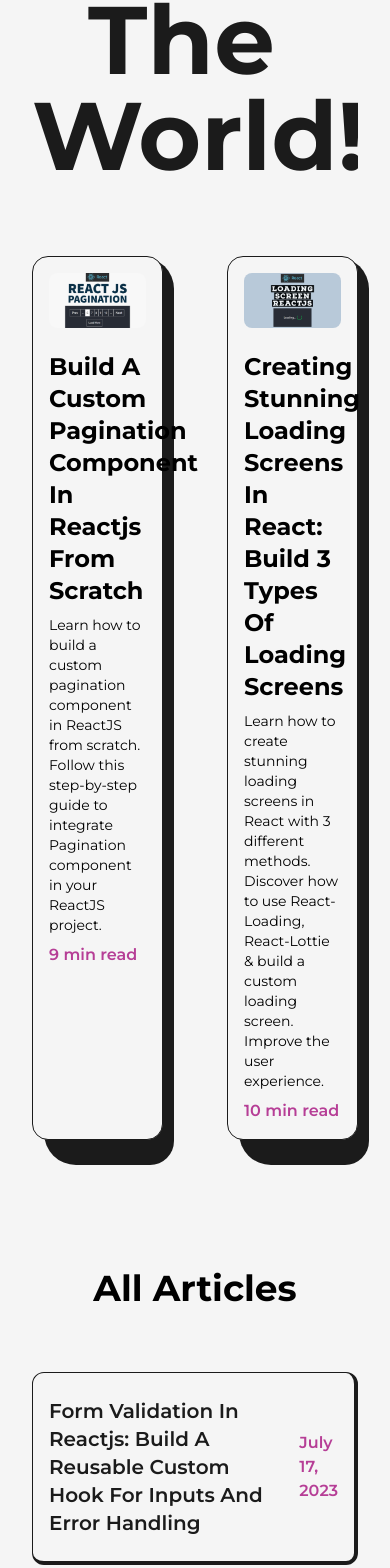
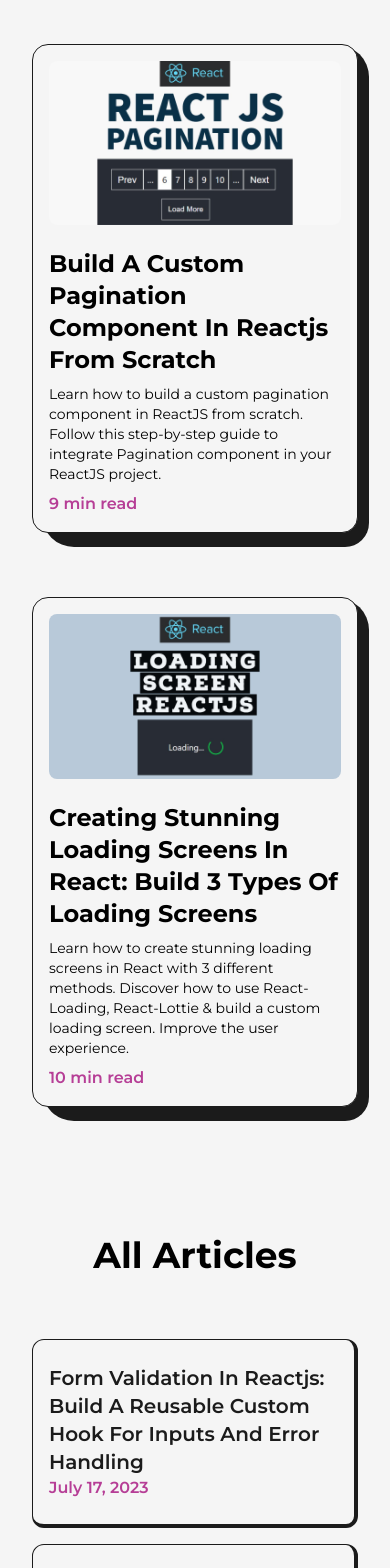
Before and after one commit to mainerprenuer/portfolio_v2, a Next.js app: page /articles in a window 390 px wide. Shown: the part 410-1978 px from the top of the page. Built offline with nearby package versions, Linux system fonts and the light colour scheme.

Commit message:
Added responsiveness to the article page and hide all articles image on hover

```diff
--- a/src/components/HireMe.js
+++ b/src/components/HireMe.js
@@ -6,6 +6,7 @@ const HireMe = () => {
   return (
     <div className='fixed left-4 bottom-4
     flex items-center justify-center overflow-hidden md:right-8 md:left-auto md:top-0 md:bottom-auto md:absolute
+    sm:right-0
     '>
         <div className='w-48 md:w-24 h-auto flex items-center justify-center relative'>
             <CircularText className={"fill-dark dark:fill-light animate-spin-slow"} />
--- a/src/pages/articles.js
+++ b/src/pages/articles.js
@@ -46,7 +46,7 @@ const MovingImg = ({title, img, link}) => {
                 whileInView={{opacity:1, transition:{duration:0.2}}}
 
 
-                ref={imgRef} src={img} alt={title} className='z-10 w-96 h-auto hidden absolute rounded-lg'/>
+                ref={imgRef} src={img} alt={title} className='z-10 w-96 h-auto hidden absolute rounded-lg md:!hidden'/>
             </Link>
     )
 }
@@ -61,9 +61,10 @@ const Article = ({img, title, date, link}) => {
         className='relative w-full p-4 py-6 my-4 rounded-xl flex items-center
         justify-between bg-light text-dark first:mt-0 border border-solid border-dark
         border-r-4 border-b-4 dark:bg-dark dark:text-light dark:border-light
+        sm:flex-col
         '>
             <MovingImg title={title} img={img} link={link}/>
-            <span className='text-primary dark:text-primaryDark font-semibold pl-4'>{date}</span>
+            <span className='text-primary dark:text-primaryDark font-semibold pl-4 sm:self-start sm:pl-0 xs:text-sm'>{date}</span>
         </motion.li>
     )
 }
@@ -91,7 +92,7 @@ const FeaturedArticle = ({img, title, time, summary, link}) => {
             />
         </Link>
         <Link href={link} target='_blank'>
-            <h2 className='capitalize text-2xl font-bold mt-4 my-2 hover:underline'>{title}</h2>
+            <h2 className='capitalize text-2xl font-bold mt-4 my-2 hover:underline xs:text-lg'>{title}</h2>
         </Link>
         <p className='text-sm mb-2'>{summary}</p>
         <span className='text-primary dark:text-primaryDark font-semibold'>{time}</span>
@@ -108,8 +109,8 @@ const articles = () => {
         </Head>
         <main className="w-full mb-16 flex flex-col items-center justify-center overflow-hidden">
             <Layout className='pt-16'>
-                <AnimatedText text="words can change the world!" className='mb-16'/>
-                <ul className='grid grid-cols-2 gap-16'>
+                <AnimatedText text="words can change the world!" className='mb-16 lg:!text-7xl sm:mb-8 sm:!text-6xl xs:!text-4xl'/>
+                <ul className='grid grid-cols-2 gap-16 lg:gap-8 md:grid-cols-1 md:gap-y-16'>
                     <FeaturedArticle
 
 title="Build A Custom Pagination Component In Reactjs From Scratch"
```
